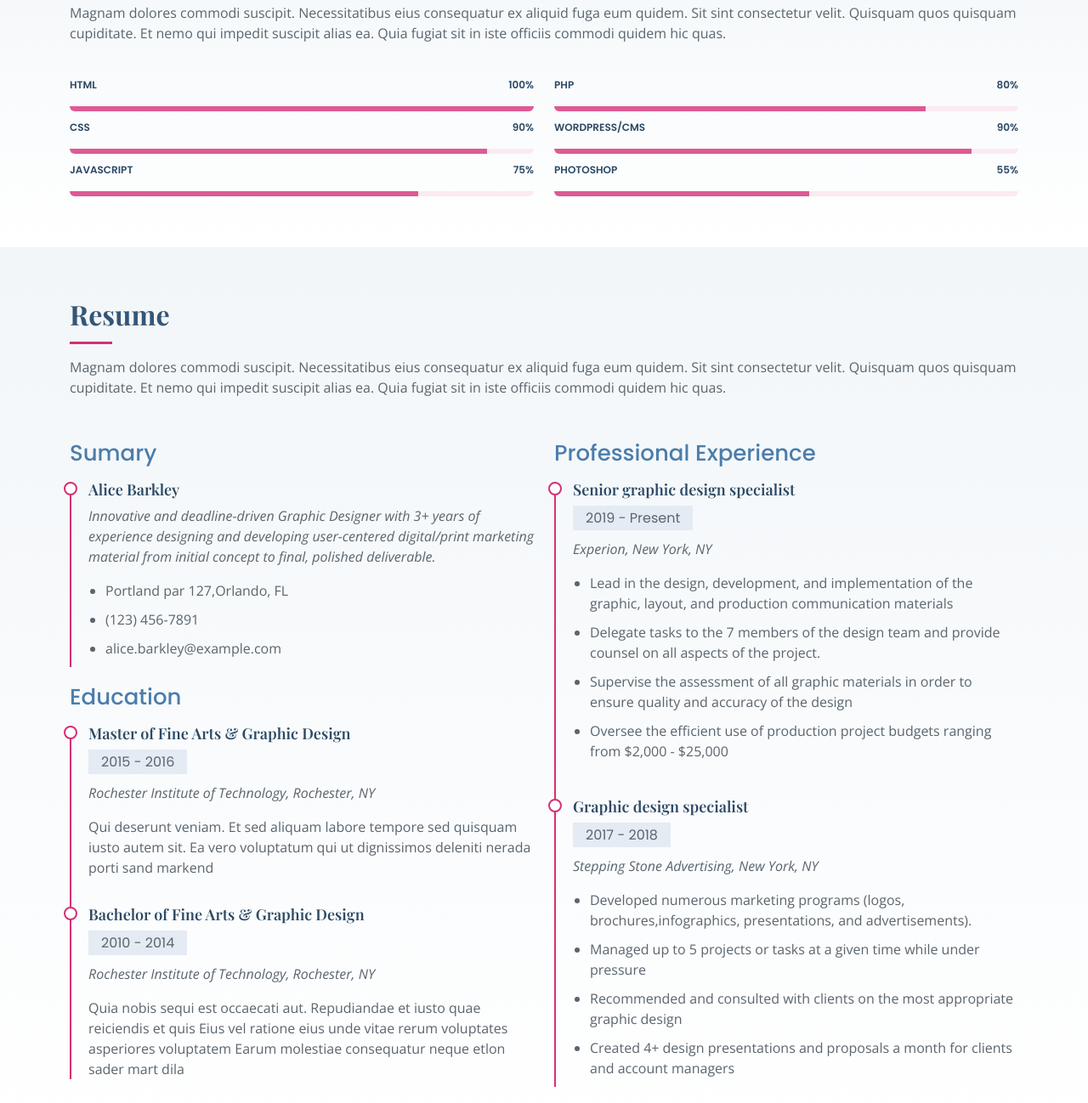
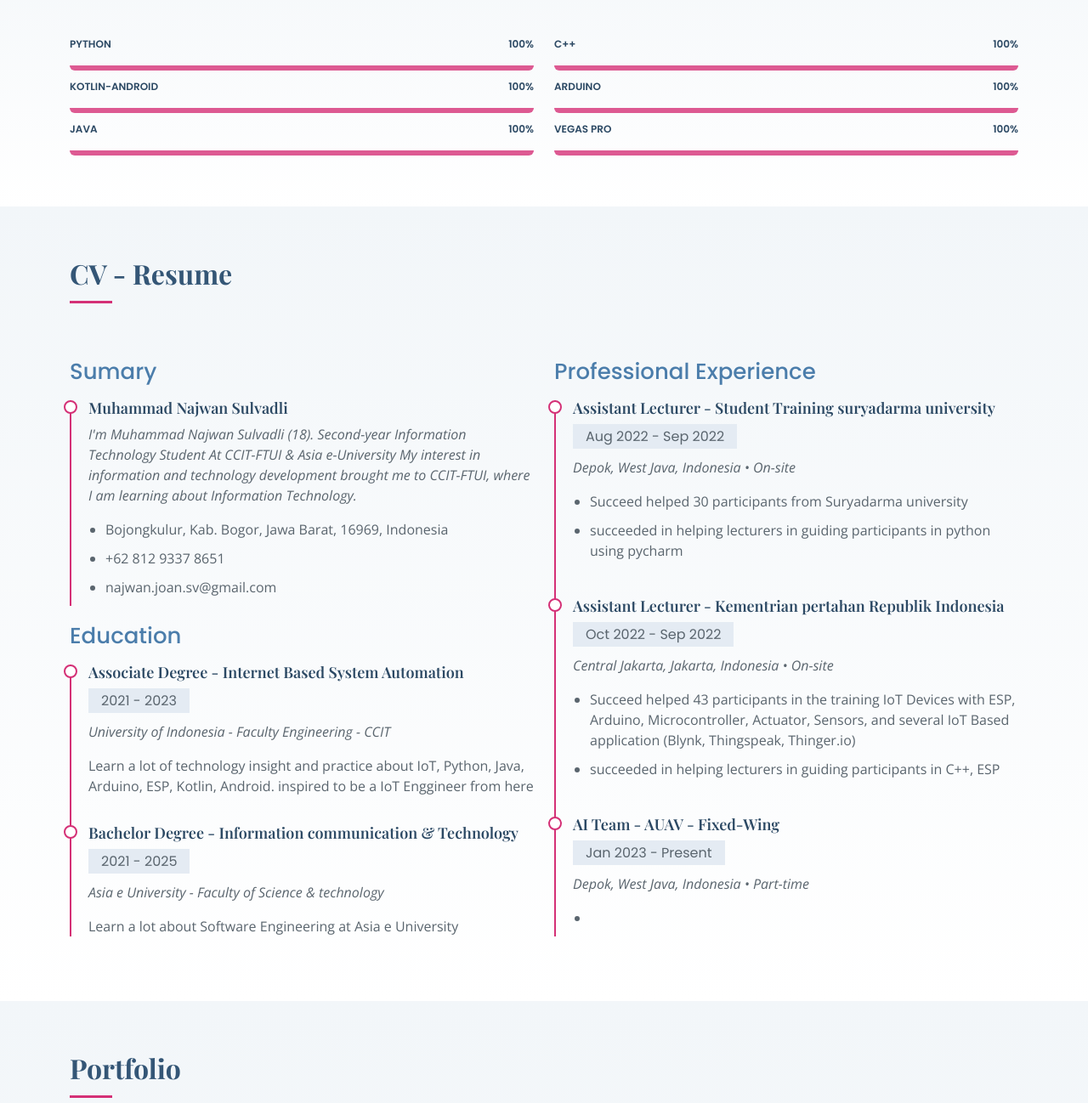
Before and after one commit to najwansv/Portfolio, a plain HTML site: page index.html in a window 1280 px wide. Shown: the part 1574-2872 px from the top of the page at 85% size. Drawn offline with nearby package versions, Linux system fonts and the light colour scheme; a web font is replaced by a local one.

Commit message:
update CV

```diff
--- a/assets/css/style.css
+++ b/assets/css/style.css
@@ -539,7 +539,7 @@ section {
 }
 
 .about .image {
-  background: url("../img/me.jpg") center center no-repeat;
+  background: url("../img/cover.png") center center no-repeat;
   background-size: cover;
   min-height: 400px;
 }
--- a/index.html
+++ b/index.html
@@ -5,7 +5,7 @@
   <meta charset="utf-8">
   <meta content="width=device-width, initial-scale=1.0" name="viewport">
 
-  <title>Lonely Bootstrap Template - Index</title>
+  <title>Najwan portfolio</title>
   <meta content="" name="description">
   <meta content="" name="keywords">
 
@@ -128,7 +128,6 @@
 
         <div class="section-title">
           <h2>Skills</h2>
-          <p>Magnam dolores commodi suscipit. Necessitatibus eius consequatur ex aliquid fuga eum quidem. Sit sint consectetur velit. Quisquam quos quisquam cupiditate. Et nemo qui impedit suscipit alias ea. Quia fugiat sit in iste officiis commodi quidem hic quas.</p>
         </div>
 
         <div class="row skills-content">
@@ -136,23 +135,23 @@
           <div class="col-lg-6">
 
             <div class="progress">
-              <span class="skill">HTML <i class="val">100%</i></span>
+              <span class="skill">Python<i class="val">100%</i></span>
               <div class="progress-bar-wrap">
                 <div class="progress-bar" role="progressbar" aria-valuenow="100" aria-valuemin="0" aria-valuemax="100"></div>
               </div>
             </div>
 
             <div class="progress">
-              <span class="skill">CSS <i class="val">90%</i></span>
+              <span class="skill">Kotlin-Android <i class="val">100%</i></span>
               <div class="progress-bar-wrap">
-                <div class="progress-bar" role="progressbar" aria-valuenow="90" aria-valuemin="0" aria-valuemax="100"></div>
+                <div class="progress-bar" role="progressbar" aria-valuenow="100" aria-valuemin="0" aria-valuemax="100"></div>
               </div>
             </div>
 
             <div class="progress">
-              <span class="skill">JavaScript <i class="val">75%</i></span>
+              <span class="skill">Java <i class="val">100%</i></span>
               <div class="progress-bar-wrap">
-                <div class="progress-bar" role="progressbar" aria-valuenow="75" aria-valuemin="0" aria-valuemax="100"></div>
+                <div class="progress-bar" role="progressbar" aria-valuenow="100" aria-valuemin="0" aria-valuemax="100"></div>
               </div>
             </div>
 
@@ -161,23 +160,23 @@
           <div class="col-lg-6">
 
             <div class="progress">
-              <span class="skill">PHP <i class="val">80%</i></span>
+              <span class="skill">C++ <i class="val">100%</i></span>
               <div class="progress-bar-wrap">
-                <div class="progress-bar" role="progressbar" aria-valuenow="80" aria-valuemin="0" aria-valuemax="100"></div>
+                <div class="progress-bar" role="progressbar" aria-valuenow="100" aria-valuemin="0" aria-valuemax="100"></div>
               </div>
             </div>
 
             <div class="progress">
-              <span class="skill">WordPress/CMS <i class="val">90%</i></span>
+              <span class="skill">Arduino <i class="val">100%</i></span>
               <div class="progress-bar-wrap">
-                <div class="progress-bar" role="progressbar" aria-valuenow="90" aria-valuemin="0" aria-valuemax="100"></div>
+                <div class="progress-bar" role="progressbar" aria-valuenow="100" aria-valuemin="0" aria-valuemax="100"></div>
               </div>
             </div>
 
             <div class="progress">
-              <span class="skill">Photoshop <i class="val">55%</i></span>
+              <span class="skill">Vegas Pro <i class="val">100%</i></span>
               <div class="progress-bar-wrap">
-                <div class="progress-bar" role="progressbar" aria-valuenow="55" aria-valuemin="0" aria-valuemax="100"></div>
+                <div class="progress-bar" role="progressbar" aria-valuenow="100" aria-valuemin="0" aria-valuemax="100"></div>
               </div>
             </div>
 
@@ -193,64 +192,69 @@
       <div class="container">
 
         <div class="section-title">
-          <h2>Resume</h2>
-          <p>Magnam dolores commodi suscipit. Necessitatibus eius consequatur ex aliquid fuga eum quidem. Sit sint consectetur velit. Quisquam quos quisquam cupiditate. Et nemo qui impedit suscipit alias ea. Quia fugiat sit in iste officiis commodi quidem hic quas.</p>
+          <h2>CV - Resume</h2>
         </div>
 
         <div class="row">
           <div class="col-lg-6">
             <h3 class="resume-title">Sumary</h3>
             <div class="resume-item pb-0">
-              <h4>Alice Barkley</h4>
-              <p><em>Innovative and deadline-driven Graphic Designer with 3+ years of experience designing and developing user-centered digital/print marketing material from initial concept to final, polished deliverable.</em></p>
+              <h4>Muhammad Najwan Sulvadli</h4>
+              <p><em>I'm Muhammad Najwan Sulvadli (18). Second-year Information Technology Student At CCIT-FTUI & Asia e-University My interest in information and technology development brought me to CCIT-FTUI, where I am learning about Information Technology.</em></p>
               <p>
               <ul>
-                <li>Portland par 127,Orlando, FL</li>
-                <li>(123) 456-7891</li>
-                <li>alice.barkley@example.com</li>
+                <li>Bojongkulur, Kab. Bogor, Jawa Barat, 16969, Indonesia</li>
+                <li>+62 812 9337 8651</li>
+                <li>najwan.joan.sv@gmail.com</li>
               </ul>
               </p>
             </div>
 
             <h3 class="resume-title">Education</h3>
             <div class="resume-item">
-              <h4>Master of Fine Arts &amp; Graphic Design</h4>
-              <h5>2015 - 2016</h5>
-              <p><em>Rochester Institute of Technology, Rochester, NY</em></p>
-              <p>Qui deserunt veniam. Et sed aliquam labore tempore sed quisquam iusto autem sit. Ea vero voluptatum qui ut dignissimos deleniti nerada porti sand markend</p>
+              <h4>Associate Degree - Internet Based System Automation </h4>
+              <h5>2021 - 2023</h5>
+              <p><em>University of Indonesia - Faculty Engineering - CCIT</em></p>
+              <p>Learn a lot of technology insight and practice about IoT, Python, Java, Arduino, ESP, Kotlin, Android. inspired to be a IoT Enggineer from here</p>
             </div>
             <div class="resume-item">
-              <h4>Bachelor of Fine Arts &amp; Graphic Design</h4>
-              <h5>2010 - 2014</h5>
-              <p><em>Rochester Institute of Technology, Rochester, NY</em></p>
-              <p>Quia nobis sequi est occaecati aut. Repudiandae et iusto quae reiciendis et quis Eius vel ratione eius unde vitae rerum voluptates asperiores voluptatem Earum molestiae consequatur neque etlon sader mart dila</p>
+              <h4>Bachelor Degree - Information communication &amp; Technology</h4>
+              <h5>2021 - 2025</h5>
+              <p><em>Asia e University - Faculty of Science & technology</em></p>
+              <p>Learn a lot about Software Engineering at Asia e University</p>
             </div>
           </div>
           <div class="col-lg-6">
             <h3 class="resume-title">Professional Experience</h3>
             <div class="resume-item">
-              <h4>Senior graphic design specialist</h4>
-              <h5>2019 - Present</h5>
-              <p><em>Experion, New York, NY </em></p>
+              <h4>Assistant Lecturer - Student Training suryadarma university</h4>
+              <h5>Aug 2022 - Sep 2022</h5>
+              <p><em>Depok, West Java, Indonesia • On-site</em></p>
               <p>
               <ul>
-                <li>Lead in the design, development, and implementation of the graphic, layout, and production communication materials</li>
-                <li>Delegate tasks to the 7 members of the design team and provide counsel on all aspects of the project. </li>
-                <li>Supervise the assessment of all graphic materials in order to ensure quality and accuracy of the design</li>
-                <li>Oversee the efficient use of production project budgets ranging from $2,000 - $25,000</li>
+                <li>Succeed helped 30 participants from Suryadarma university</li>
+                <li>succeeded in helping lecturers in guiding participants in python using pycharm</li>
               </ul>
               </p>
             </div>
             <div class="resume-item">
-              <h4>Graphic design specialist</h4>
-              <h5>2017 - 2018</h5>
-              <p><em>Stepping Stone Advertising, New York, NY</em></p>
+              <h4>Assistant Lecturer - Kementrian pertahan Republik Indonesia</h4>
+              <h5>Oct 2022 - Sep 2022</h5>
+              <p><em>Central Jakarta, Jakarta, Indonesia • On-site</em></p>
               <p>
               <ul>
-                <li>Developed numerous marketing programs (logos, brochures,infographics, presentations, and advertisements).</li>
-                <li>Managed up to 5 projects or tasks at a given time while under pressure</li>
-                <li>Recommended and consulted with clients on the most appropriate graphic design</li>
-                <li>Created 4+ design presentations and proposals a month for clients and account managers</li>
+                <li>Succeed helped 43 participants in the training IoT Devices with ESP, Arduino, Microcontroller, Actuator, Sensors, and several IoT Based application (Blynk, Thingspeak, Thinger.io)</li>
+                <li>succeeded in helping lecturers in guiding participants in C++, ESP</li>
+              </ul>
+              </p>
+            </div>
+            <div class="resume-item">
+              <h4>AI Team - AUAV - Fixed-Wing</h4>
+              <h5>Jan 2023 - Present</h5>
+              <p><em>Depok, West Java, Indonesia • Part-time</em></p>
+              <p>
+              <ul>
+                <li></li>
               </ul>
               </p>
             </div>
```
